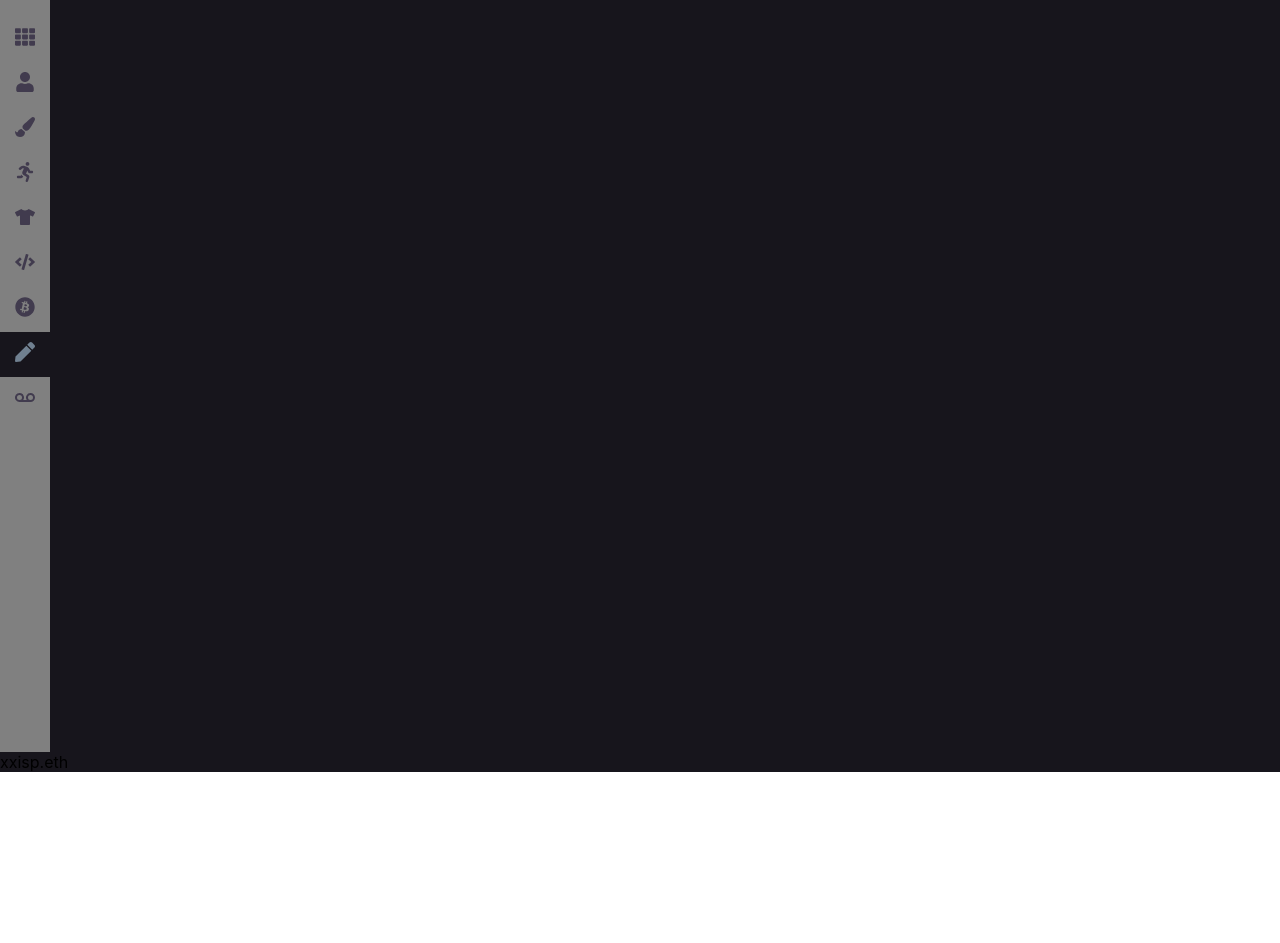
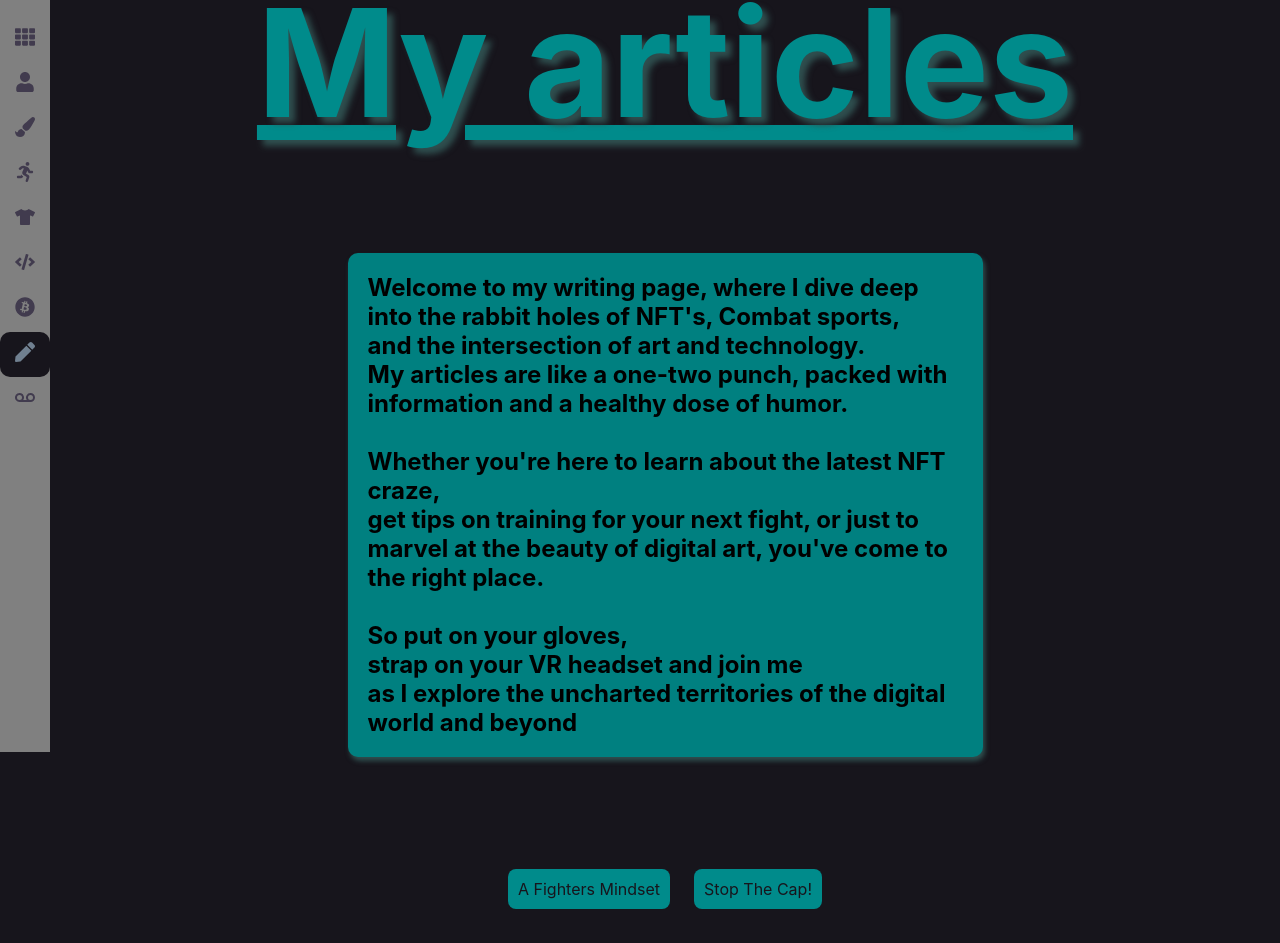
Before and after one commit to famdalorian/frontpage-repo, a React (Create React App) app: page /writing in a window 1280 px wide. Shown: the part 48-991 px from the top of the page. Before the commit the page ends 820 px from the top, so only its background shows below. Built offline with nearby package versions, Linux system fonts and the light colour scheme.

Commit message:
writingpage pushed

```diff
--- a/src/App.css
+++ b/src/App.css
@@ -41,11 +41,16 @@ height: 100vh;
   padding: 10px 15px;
   gap: 15px;
   transition: all .7s;
+  border-radius: 10px;
+
+
 }
+
 .link:hover{
   background: darkslategray;
   color: teal;
   transform: all .7s;
+  border-radius: 10px;
 }
 .active{
   background: #17151c ;
@@ -54,3 +59,45 @@ height: 100vh;
 .icon, .link_text{
   font-size: 20px;
 }
+.blurb{
+  font-size: x-large;
+  background: teal;
+  border-radius: 10px;
+  padding: 20px;
+  box-shadow: 2px 4px 5px darkslategrey;
+  width: 50%;
+
+
+}
+.writing-blurb{
+  display: flex;
+  flex-direction: row;
+  justify-content: center;
+  padding-top: 100px;
+  padding-bottom: 100px;
+
+}
+.articles{
+  display: flex;
+  justify-content: center;
+}
+.writing{
+  display: flex;
+  justify-content: center;
+}
+.writing-link{
+  background-color: darkcyan;
+  border-radius: 8px;
+  margin: 12px;
+  padding: 10px;
+  color: #17151c;
+}
+#writing-header{
+  size: 500px;
+}
+h1.writing{
+font-size: 150px;
+color: darkcyan;
+text-shadow: 6px 6px 6px darkslategray;
+text-decoration: underline;
+}
--- a/src/Pages/Projects.jsx
+++ b/src/Pages/Projects.jsx
@@ -2,7 +2,10 @@ import React from 'react'
 
 function Projects() {
   return (
-    <div></div>
+    <div>
+
+
+    </div>
   )
 }
 
--- a/src/Pages/Writing.jsx
+++ b/src/Pages/Writing.jsx
@@ -1,9 +1,49 @@
-import React from 'react'
+import React from "react";
 
 function Writing() {
   return (
-    <div></div>
-  )
+    <div className="writing-wrapper">
+      <h1 className="writing">My articles</h1>
+      <div className="writing-blurb">
+
+        <h3 className="blurb">
+          Welcome to my writing page, where I dive deep into the rabbit holes of
+          NFT's, Combat sports,<br></br>
+           and the intersection of art and technology.
+
+
+          <br></br> My articles are like a one-two punch, packed with
+          information and a healthy dose of humor.
+
+          <br></br>
+
+          <br></br>Whether you're here
+          to learn about the latest NFT craze,<br></br> get tips on training for your
+          next fight, or just to marvel at the beauty of digital art, you've
+          come to the right place.<br></br><br></br>
+
+           So put on your gloves,<br></br> strap on your VR
+          headset and join me <br></br> as I explore the uncharted territories of the
+          digital world and beyond
+        </h3>
+      </div>
+      <div className="articles">
+        <a
+          className="writing-link"
+          href="https://mirror.xyz/xxisp.eth/K63w-lT4-n9HBMaxUWQo0m-ZQVWS-B-H3o5psEleI54"
+        >
+          A Fighters Mindset
+        </a>
+        <br />
+        <a
+          className="writing-link"
+          href="https://mirror.xyz/xxisp.eth/5LenEA8Pnh627PwDFyBqei-3cjTw-LKktBxTOInon8Q"
+        >
+          Stop The Cap!
+        </a>
+      </div>
+    </div>
+  );
 }
 
-export default Writing
+export default Writing;
```
